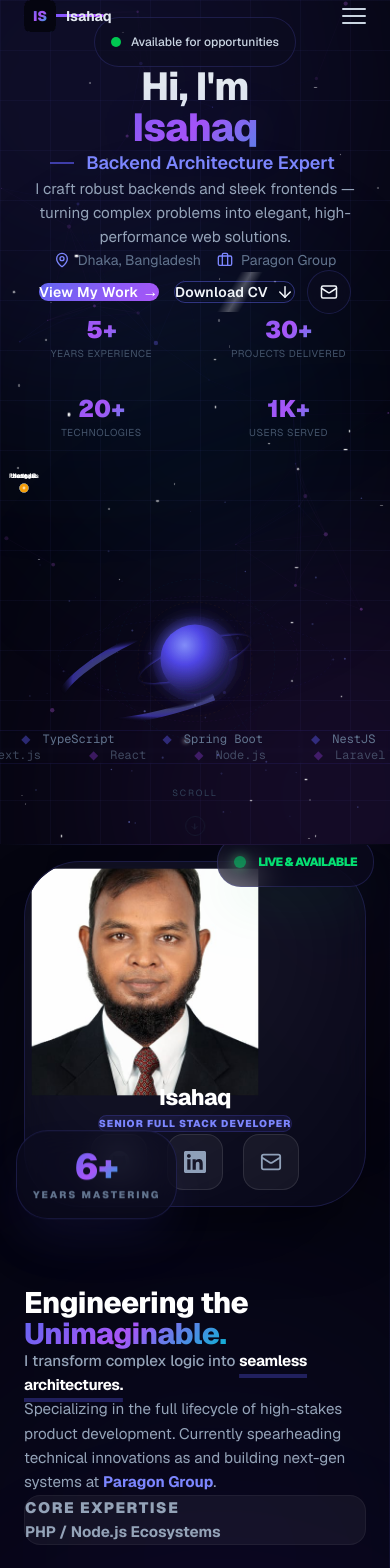
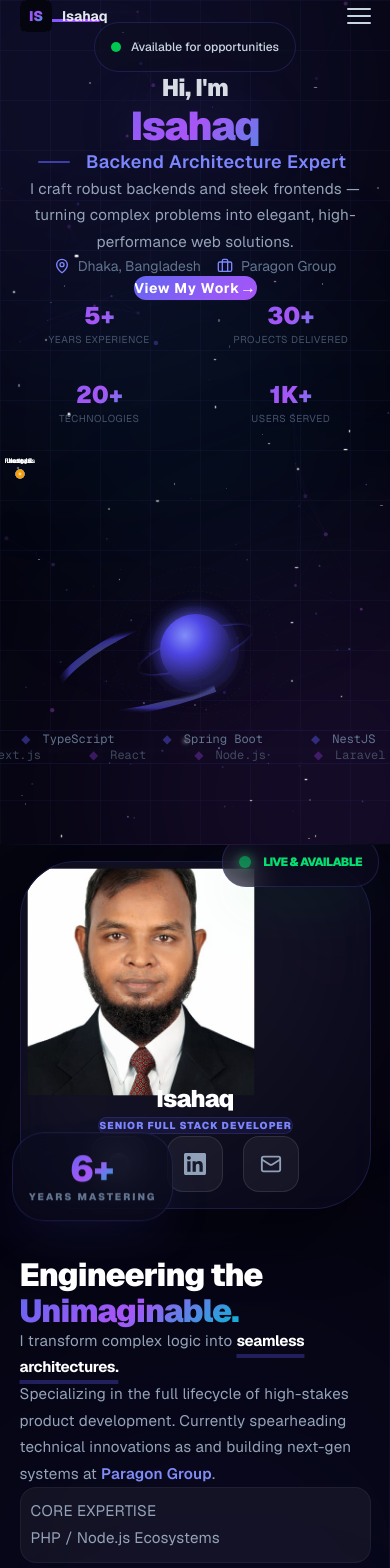
Before and after one commit to isahaq1/my-portfolio, a Next.js app: page / in a window 390 px wide. Shown: the top 1568 px of the page. Built offline with nearby package versions, Linux system fonts and the light colour scheme.

Commit message:
remove spacing

```diff
--- a/src/app/globals.css
+++ b/src/app/globals.css
@@ -14,9 +14,9 @@
   --glow-primary: rgba(99, 102, 241, 0.4);
   --glow-secondary: rgba(168, 85, 247, 0.4);
 
-  /* Standardized spacing scale - Increased for a more airy, modern feel */
-  --section-gap: clamp(7rem, 12vw, 12rem);
-  --container-px: clamp(1.5rem, 6vw, 4rem);
+  /* Standardized spacing scale - Refined for better density */
+  --section-gap: clamp(5rem, 10vw, 8rem);
+  --container-px: clamp(1rem, 5vw, 3rem);
   --container-max: 85rem;
 }
 
@@ -35,6 +35,7 @@
 
 html {
   scroll-behavior: smooth;
+  overflow-x: hidden;
 }
 
 body {
@@ -78,10 +79,10 @@ body {
   }
 }
 
-/* Section header spacing - Increased */
+/* Section header spacing - Reduced for efficiency */
 .section-header {
   text-align: center;
-  margin-bottom: clamp(4.5rem, 8vw, 7rem);
+  margin-bottom: clamp(3rem, 6vw, 4.5rem);
 }
 
 /* ======================================================
@@ -161,25 +162,27 @@ h1,
 h2,
 h3,
 h4 {
-  letter-spacing: -0.02em;
-  line-height: 1.05;
-  font-weight: 800;
+  letter-spacing: -0.03em; /* Tighter for modern look */
+  line-height: 1.1;
+  font-weight: 900;
 }
 
 h1 {
-  font-size: clamp(2.25rem, 10vw, 6rem);
+  font-size: clamp(2.5rem, 10vw, 6.5rem);
 }
 h2 {
-  font-size: clamp(1.85rem, 7vw, 4rem);
+  font-size: clamp(2rem, 8vw, 4.5rem);
 }
 h3 {
-  font-size: clamp(1.4rem, 5vw, 2.5rem);
+  font-size: clamp(1.5rem, 5vw, 2.75rem);
 }
 
 p {
-  line-height: 1.6;
-  font-size: clamp(0.95rem, 2vw, 1.125rem);
+  line-height: 1.75;
+  font-size: clamp(0.95rem, 2vw, 1.15rem);
+  letter-spacing: 0.015em;
   color: var(--text-secondary);
+  font-weight: 400;
 }
 
 /* ======================================================
@@ -477,8 +480,8 @@ p {
   overflow: hidden;
   background: linear-gradient(135deg, #6366f1 0%, #8b5cf6 55%, #a855f7 100%);
   color: #fff;
-  font-weight: 600;
-  letter-spacing: 0.025em;
+  font-weight: 700;
+  letter-spacing: 0.05em;
   border: none;
   transition:
     transform 0.28s cubic-bezier(0.34, 1.56, 0.64, 1),
@@ -532,8 +535,8 @@ p {
   border: 1px solid rgba(99, 102, 241, 0.45);
   color: var(--text-primary);
   background: transparent;
-  font-weight: 600;
-  letter-spacing: 0.02em;
+  font-weight: 700;
+  letter-spacing: 0.05em;
   transition:
     color 0.3s ease,
     border-color 0.3s ease,
@@ -625,25 +628,59 @@ p {
 .link-fancy {
   position: relative;
   color: var(--text-secondary);
-  transition: color 0.25s;
+  transition: all 0.4s cubic-bezier(0.23, 1, 0.32, 1);
+  text-decoration: none;
+}
+
+.link-fancy:hover {
+  color: var(--text-primary);
+  transform: translateY(-1px);
 }
 
 .link-fancy::after {
   content: "";
   position: absolute;
+  width: 0;
+  height: 1px;
+  bottom: -4px;
+  left: 50%;
+  background: linear-gradient(90deg, transparent, #6366f1, #a855f7, transparent);
+  transition: all 0.4s cubic-bezier(0.23, 1, 0.32, 1);
+  transform: translateX(-50%);
+  opacity: 0;
+}
+
+.link-fancy:hover::after {
+  width: 100%;
+  opacity: 1;
+}
+
+/* More prominent glow link */
+.link-glow {
+  color: #818cf8;
+  position: relative;
+  font-weight: 600;
+  transition: all 0.3s ease;
+}
+
+.link-glow:hover {
+  color: #c084fc;
+  text-shadow: 0 0 15px rgba(168, 85, 247, 0.4);
+}
+
+.link-glow::after {
+  content: "";
+  position: absolute;
   bottom: -2px;
   left: 0;
-  width: 0;
-  height: 1.5px;
+  width: 0%;
+  height: 2px;
   background: linear-gradient(90deg, #6366f1, #a855f7);
-  border-radius: 1px;
-  transition: width 0.35s cubic-bezier(0.4, 0, 0.2, 1);
+  transition: width 0.3s ease;
+  border-radius: 4px;
 }
 
-.link-fancy:hover {
-  color: #c4b5fd;
-}
-.link-fancy:hover::after {
+.link-glow:hover::after {
   width: 100%;
 }
 
--- a/src/components/About.tsx
+++ b/src/components/About.tsx
@@ -116,7 +116,7 @@ export default function About() {
   }, []);
 
   return (
-    <section id="about" ref={sectionRef} className="py-24 sm:py-32 lg:py-48 xl:py-56 relative overflow-hidden bg-[#050510]">
+    <section id="about" ref={sectionRef} className="py-20 sm:py-24 lg:py-32 xl:py-40 relative overflow-hidden bg-[#050510]">
       {/* Dynamic Background Elements */}
       <div className="absolute inset-0 pointer-events-none">
         <div className="absolute top-1/4 -left-20 w-[600px] h-[600px] rounded-full bg-indigo-600/5 blur-[120px]" />
@@ -131,7 +131,7 @@ export default function About() {
            <span className="text-xs font-black text-indigo-400 uppercase tracking-[0.4em]">Insight & Strategy</span>
         </div>
 
-        <div className="grid lg:grid-cols-2 gap-20 lg:gap-32 xl:gap-40 items-start mb-32 lg:mb-48">
+        <div className="grid lg:grid-cols-2 gap-12 lg:gap-24 items-start mb-20 lg:mb-32">
 
           {/* ── Visual Side ── */}
           <div ref={imageRef} className="opacity-0 relative group">
@@ -209,7 +209,7 @@ export default function About() {
             </p>
 
             <p className="reveal-item opacity-0 text-slate-500 text-lg sm:text-xl leading-relaxed mb-14 max-w-2xl">
-              Specializing in the full lifecycle of high-stakes product development. Currently spearheading technical innovations as and building next-gen systems at <span className="text-indigo-400 font-bold">{personalInfo.company}</span>.
+              Specializing in the full lifecycle of high-stakes product development. Currently spearheading technical innovations as and building next-gen systems at <a href="#contact" className="link-glow">{personalInfo.company}</a>.
             </p>
 
             {/* Tech Attribute Bento Box */}
@@ -220,31 +220,19 @@ export default function About() {
                 { label: "Performance", value: "High-Concurrency Optimization" },
                 { label: "Global Status", value: "Remote / On-site Available" }
               ].map((item, i) => (
-                <div key={i} className="group p-5 rounded-2xl bg-white/5 border border-white/5 hover:border-indigo-500/20 hover:bg-white/[0.07] transition-all duration-300">
-                    <p className="text-[10px] text-slate-600 font-black uppercase tracking-widest mb-2 group-hover:text-indigo-400 transition-colors uppercase leading-none">{item.label}</p>
+                <div key={i} className="group gap-4 rounded-2xl bg-white/5 border border-white/5 hover:border-indigo-500/20 hover:bg-white/[0.07] transition-all duration-300">
+                    <div style={{padding:"10px"}}><p className="text-[10px] text-slate-600 font-black uppercase tracking-widest mb-2 group-hover:text-indigo-400 transition-colors uppercase leading-none">{item.label}</p>
                     <p className="text-base text-slate-300 font-bold group-hover:text-white transition-colors">{item.value}</p>
-                </div>
+                </div></div>
               ))}
             </div>
 
-            {/* Action Group */}
-            <div className="reveal-item opacity-0 flex flex-wrap gap-6">
-              <MagneticButton>
-                <a href={`mailto:${personalInfo.email}`} className="px-12 py-6 rounded-2xl btn-primary font-bold text-sm tracking-widest shadow-2xl shadow-indigo-500/20 inline-flex items-center gap-3 uppercase">
-                  Hire My Talent <CheckCircle2 size={20} />
-                </a>
-              </MagneticButton>
-              <MagneticButton>
-                <a href="/resume.pdf" target="_blank" className="px-12 py-6 rounded-2xl btn-outline text-white font-bold text-sm tracking-widest inline-flex items-center gap-3 uppercase">
-                  Download CV <Download size={20} />
-                </a>
-              </MagneticButton>
-            </div>
+
           </div>
         </div>
-
+<br></br>
         {/* ── Performance Pillars ── */}
-        <div ref={cardsRef} className="relative pt-32 lg:pt-48 border-t border-white/5">
+        <div ref={cardsRef} className="relative pt-28 lg:pt-40 ">
            <div className="grid sm:grid-cols-2 lg:grid-cols-3 gap-8 lg:gap-12">
               {highlights.map((item, i) => (
                 <div key={i} className="highlight-card opacity-0 glass-card p-12 rounded-[3.5rem] border border-white/5 hover:border-indigo-500/20 transition-all duration-700 group">
--- a/src/components/Contact.tsx
+++ b/src/components/Contact.tsx
@@ -87,11 +87,11 @@ export default function Contact() {
       <div className="section-container">
         {/* Header */}
         <div ref={headerRef} className="section-header mb-24 lg:mb-32">
-          <p className="reveal-item opacity-0 section-label mb-6">Get in touch</p>
-          <h2 className="reveal-item opacity-0 text-3xl sm:text-4xl md:text-5xl font-bold gradient-text-2 mb-8">
+          <p className="reveal-item opacity-0 section-label mb-5 tracking-[0.3em] font-bold">Get in touch</p>
+          <h2 className="reveal-item opacity-0 text-3xl sm:text-5xl md:text-6xl font-black gradient-text-2 mb-6 tracking-tighter leading-tight">
             Let&apos;s Work Together
           </h2>
-          <p className="reveal-item opacity-0 text-slate-500 text-sm sm:text-base max-w-2xl mx-auto leading-relaxed">
+          <p className="reveal-item opacity-0 text-slate-400/80 text-sm sm:text-base md:text-lg max-w-2xl mx-auto leading-relaxed font-light tracking-wide">
             Have a project in mind or an opportunity to discuss? I&apos;m always open to new challenges.
             Let&apos;s build something great together.
           </p>
@@ -109,11 +109,11 @@ export default function Contact() {
               <p className="text-slate-400 text-xs sm:text-sm leading-relaxed mb-6">
                 Whether it&apos;s a freelance project, full-time role, or just a quick consultation — feel free to reach out!
               </p>
-              <MagneticButton>
+              <MagneticButton className="-m-5">
                 <a href={`mailto:${personalInfo.email}`}
-                  className="inline-flex items-center gap-2 px-5 py-3 rounded-full btn-primary text-sm font-semibold cursor-none">
+                  className="inline-flex items-center gap-2.5 px-6 py-3.5 rounded-full btn-primary text-sm font-semibold cursor-none hover:scale-105 transition-transform">
                   <span>Send Email</span>
-                  <Mail size={13} />
+                  <Mail size={14} />
                 </a>
               </MagneticButton>
             </div>
@@ -211,7 +211,7 @@ export default function Contact() {
                   </div>
 
                   <button type="submit" disabled={status === "sending"}
-                    className="w-full py-3.5 rounded-xl btn-primary font-semibold cursor-none inline-flex items-center justify-center gap-2 disabled:opacity-60 text-sm sm:text-base">
+                    className="w-full py-4.5 rounded-xl btn-primary font-semibold cursor-none inline-flex items-center justify-center gap-2 disabled:opacity-60 text-sm sm:text-base hover:-translate-y-1 transition-transform mb-2">
                     {status === "sending" ? (
                       <>
                         <span className="w-4 h-4 border-2 border-white/30 border-t-white rounded-full animate-spin" />
--- a/src/components/Footer.tsx
+++ b/src/components/Footer.tsx
@@ -6,7 +6,7 @@ import { GithubIcon, LinkedinIcon } from "./Icons";
 import MagneticButton from "./MagneticButton";
 
 export default function Footer() {
-  const scrollToTop = () => window.scrollTo({ top: 0, behavior: "smooth" });
+
 
   return (
     <footer className="relative border-t border-indigo-500/10 py-16 sm:py-20 lg:py-24 overflow-hidden">
@@ -18,16 +18,14 @@ export default function Footer() {
 
           {/* Logo & tagline */}
           <div className="text-center sm:text-left">
-            <MagneticButton strength={0.25}>
-              <button onClick={scrollToTop} className="flex items-center gap-2.5 justify-center sm:justify-start mb-2 group cursor-none">
-                <div className="w-7 h-7 sm:w-8 sm:h-8 rounded-lg border-animated p-[1px] shrink-0 transition-transform group-hover:scale-105">
-                  <div className="w-full h-full bg-[#050510] rounded-[5px] flex items-center justify-center">
-                    <span className="text-[10px] font-black gradient-text">IS</span>
-                  </div>
+            <div className="flex items-center gap-2.5 justify-center sm:justify-start mb-2 group">
+              <div className="w-7 h-7 sm:w-8 sm:h-8 rounded-lg border-animated p-[1px] shrink-0 transition-transform group-hover:scale-105">
+                <div className="w-full h-full bg-[#050510] rounded-[5px] flex items-center justify-center">
+                  <span className="text-[10px] font-black gradient-text">IS</span>
                 </div>
-                <span className="font-bold text-sm text-slate-300 group-hover:gradient-text transition-all">{personalInfo.name}</span>
-              </button>
-            </MagneticButton>
+              </div>
+              <span className="font-bold text-sm text-slate-300 group-hover:gradient-text transition-all">{personalInfo.name}</span>
+            </div>
             <p className="text-xs text-slate-600">Senior Developer @ {personalInfo.company} · {personalInfo.location}</p>
           </div>
 
@@ -39,7 +37,7 @@ export default function Footer() {
                   e.preventDefault();
                   document.getElementById(link.href.replace("#", ""))?.scrollIntoView({ behavior: "smooth" });
                 }}
-                className="text-xs text-slate-600 hover:text-indigo-400 transition-colors cursor-none link-fancy">
+                className="px-2 py-1 text-xs transition-colors cursor-none link-fancy">
                 {link.label}
               </a>
             ))}
@@ -62,15 +60,6 @@ export default function Footer() {
                 </a>
               </MagneticButton>
             ))}
-
-            <div className="w-px h-5 bg-slate-800" />
-
-            <MagneticButton strength={0.55}>
-              <button onClick={scrollToTop} aria-label="Back to top"
-                className="w-9 h-9 rounded-full btn-icon cursor-none">
-                <ArrowUp size={13} />
-              </button>
-            </MagneticButton>
           </div>
         </div>
 
--- a/src/components/Hero.tsx
+++ b/src/components/Hero.tsx
@@ -134,7 +134,7 @@ export default function Hero() {
       </div>
 
       {/* ─── Main content — 2-column on large screens ─── */}
-      <div className="relative z-10 w-full section-container pt-32 pb-40 lg:pt-48 lg:pb-60">
+      <div className="relative z-10 w-full section-container pt-24 pb-28 lg:pt-36 lg:pb-40">
         <div className="grid lg:grid-cols-2 gap-12 lg:gap-24 items-center">
 
           {/* ── Left column — text content ── */}
@@ -158,18 +158,18 @@ export default function Hero() {
             {/* Name */}
             <h1
               ref={nameRef}
-              className="opacity-0 font-black mb-6 lg:mb-8"
+              className="opacity-0 font-black mb-6 lg:mb-8 tracking-tighter leading-[1.05]"
             >
-              <span className="block text-slate-200">Hi, I&apos;m</span>
-              <span className="block gradient-text" style={{ textShadow: "0 0 60px rgba(99,102,241,0.2)" }}>
+              <span className="block text-slate-100/90 text-2xl sm:text-3xl md:text-5xl lg:text-6xl mb-2 sm:mb-4 tracking-tight">Hi, I&apos;m</span>
+              <span className="block gradient-text drop-shadow-[0_0_30px_rgba(99,102,241,0.2)]">
                 {personalInfo.name}
               </span>
             </h1>
 
             {/* Typewriter */}
-            <div ref={typeRef} className="opacity-0 mb-6 lg:mb-8">
-              <div className="flex items-center justify-center lg:justify-start gap-3 sm:gap-4 text-lg sm:text-2xl md:text-3xl font-light text-slate-400">
-                <span className="w-6 sm:w-8 h-[2px] bg-indigo-500/60 inline-block" />
+            <div ref={typeRef} className="opacity-0 mb-6 lg:mb-10">
+              <div className="flex items-center justify-center lg:justify-start gap-4 sm:gap-6 text-lg sm:text-xl md:text-2xl font-light text-slate-400">
+                <span className="w-8 sm:w-12 h-[2px] bg-indigo-500/60 inline-block rounded-full" />
                 <TypeAnimation
                   sequence={[
                     "Senior Full Stack Developer", 2200,
@@ -179,13 +179,13 @@ export default function Hero() {
                   wrapper="span"
                   speed={52}
                   repeat={Infinity}
-                  className="text-indigo-400 font-semibold"
+                  className="text-indigo-400 font-semibold tracking-wide"
                 />
               </div>
             </div>
 
             {/* Bio */}
-            <p ref={descRef} className="opacity-0 text-slate-400 text-base sm:text-xl leading-relaxed mb-10 max-w-2xl mx-auto lg:mx-0">
+            <p ref={descRef} className="opacity-0 text-slate-400/90 text-base sm:text-lg lg:text-xl leading-[1.8] font-light tracking-wide mb-12 max-w-2xl mx-auto lg:mx-0">
               {personalInfo.shortBio}
             </p>
 
@@ -203,39 +203,16 @@ export default function Hero() {
             </div>
 
             {/* CTA buttons */}
-            <div ref={ctaRef} className="flex flex-wrap items-center justify-center lg:justify-start gap-4 sm:gap-6 mb-16 sm:mb-24">
-              <MagneticButton className="cta-item opacity-0">
+            <div ref={ctaRef} className="flex flex-wrap  items-center justify-center lg:justify-start gap-4 sm:gap-6 mb-16 sm:mb-24">
+              <MagneticButton className="cta-item opacity-0 -m-5">
                 <a
                   href="#projects"
                   onClick={(e) => { e.preventDefault(); document.getElementById("projects")?.scrollIntoView({ behavior: "smooth" }); }}
-                  className="px-6 sm:px-8 py-3.5 sm:py-4 rounded-full btn-primary font-bold cursor-none text-sm sm:text-base"
+                  className="px-7 sm:px-9 py-3.5 sm:py-4 rounded-full btn-primary font-bold cursor-none text-sm sm:text-base inline-flex items-center"
                 >
-                  View My Work <span className="text-base sm:text-lg">→</span>
+                  View My Work <span className="text-base sm:text-lg ml-1">→</span>
                 </a>
               </MagneticButton>
-
-              <div className="flex items-center gap-3 sm:gap-4">
-                <MagneticButton className="cta-item opacity-0">
-                  <a
-                    href="/resume.pdf"
-                    target="_blank"
-                    className="px-6 sm:px-8 py-3.5 sm:py-4 rounded-full btn-outline font-bold cursor-none text-sm sm:text-base inline-flex items-center gap-2"
-                  >
-                    <span>Download CV</span>
-                    <ArrowDown size={18} />
-                  </a>
-                </MagneticButton>
-
-                <MagneticButton className="cta-item opacity-0">
-                  <a
-                    href={`mailto:${personalInfo.email}`}
-                    className="w-11 h-11 sm:w-14 sm:h-14 rounded-full btn-icon cursor-none"
-                    aria-label="Email Me"
-                  >
-                    <Mail size={18} className="sm:size-20" />
-                  </a>
-                </MagneticButton>
-              </div>
             </div>
 
             {/* Animated stats */}
@@ -282,17 +259,7 @@ export default function Hero() {
         </div>
       </div>
 
-      {/* Scroll indicator */}
-      <div
-        ref={scrollRef}
-        className="opacity-0 absolute bottom-4 sm:bottom-5 left-1/2 -translate-x-1/2 flex flex-col items-center gap-2 cursor-none"
-        onClick={() => document.getElementById("about")?.scrollIntoView({ behavior: "smooth" })}
-      >
-        <span className="text-[9px] text-slate-700 tracking-[0.2em] uppercase">Scroll</span>
-        <div className="scroll-indicator w-5 h-5 rounded-full border border-slate-800 flex items-center justify-center">
-          <ArrowDown size={9} className="text-slate-700" />
-        </div>
-      </div>
+
     </section>
   );
 }
--- a/src/components/MagneticButton.tsx
+++ b/src/components/MagneticButton.tsx
@@ -46,7 +46,7 @@ export default function MagneticButton({
   }, [strength]);
 
   return (
-    <div ref={wrapRef} className={`inline-block will-change-transform ${className}`}>
+    <div ref={wrapRef} className={`inline-block will-change-transform p-5 ${className}`}>
       <div ref={innerRef}>{children}</div>
     </div>
   );
--- a/src/components/Navbar.tsx
+++ b/src/components/Navbar.tsx
@@ -104,13 +104,13 @@ export default function Navbar() {
             })}
 
             <div className="nav-item opacity-0">
-              <MagneticButton strength={0.3}>
+              <MagneticButton strength={0.3} className="-m-5">
                 <a
                   href={`mailto:${personalInfo.email}`}
-                  className="p-4 rounded-full btn-primary text-sm font-semibold cursor-none inline-flex items-center gap-1.5"
+                  className="px-6 py-2.5 rounded-full btn-primary text-sm font-semibold cursor-none inline-flex items-center gap-2 hover:shadow-[0_0_20px_rgba(99,102,241,0.4)] transition-all duration-300"
                 >
                   <span>Let&apos;s Talk</span>
-                  <span className="text-sm">↗</span>
+                  <span className="text-base">↗</span>
                 </a>
               </MagneticButton>
             </div>
--- a/src/components/Skills.tsx
+++ b/src/components/Skills.tsx
@@ -62,19 +62,19 @@ export default function Skills() {
 
       <div className="section-container">
         {/* Header */}
-        <div ref={headerRef} className="text-center mb-24 lg:mb-32">
-          <p className="reveal-item opacity-0 section-label mb-6">What I work with</p>
-          <h2 className="reveal-item opacity-0 text-3xl sm:text-4xl md:text-5xl font-bold gradient-text-2 mb-8">
+        <div ref={headerRef} className="text-center mb-16 lg:mb-24">
+          <p className="reveal-item opacity-0 section-label mb-5 tracking-[0.3em] font-bold">What I work with</p>
+          <h2 className="reveal-item opacity-0 text-3xl sm:text-5xl md:text-6xl font-black gradient-text-2 mb-6 tracking-tighter leading-tight">
             Skills &amp; Technologies
-            </h2>
-          <p className="reveal-item opacity-0 text-slate-500 text-sm sm:text-base max-w-xl mx-auto leading-relaxed">
+          </h2>
+          <p className="reveal-item opacity-0 text-slate-400/80 text-sm sm:text-base md:text-lg max-w-2xl mx-auto leading-relaxed font-light tracking-wide">
             A comprehensive toolkit built over 5+ years of professional development across multiple
             domains and industries.
-            </p>
-          </div>
+          </p>
+        </div>
 
         {/* Solar system orbit animation */}
-        <div ref={solarRef} className="opacity-0 mb-20 sm:mb-32 lg:mb-40 scale-75 sm:scale-100 origin-center transition-transform">
+        <div ref={solarRef} className="opacity-0 mb-16 sm:mb-24 lg:mb-32 scale-75 sm:scale-100 origin-center transition-transform">
               <SkillsSolarSystem />
             </div>
 
```
Also changed, not shown: src/components/Experience.tsx (+10 -22 lines), src/components/Projects.tsx (+9 -44 lines), src/components/SkillsSolarSystem.tsx (+16 -12 lines).
